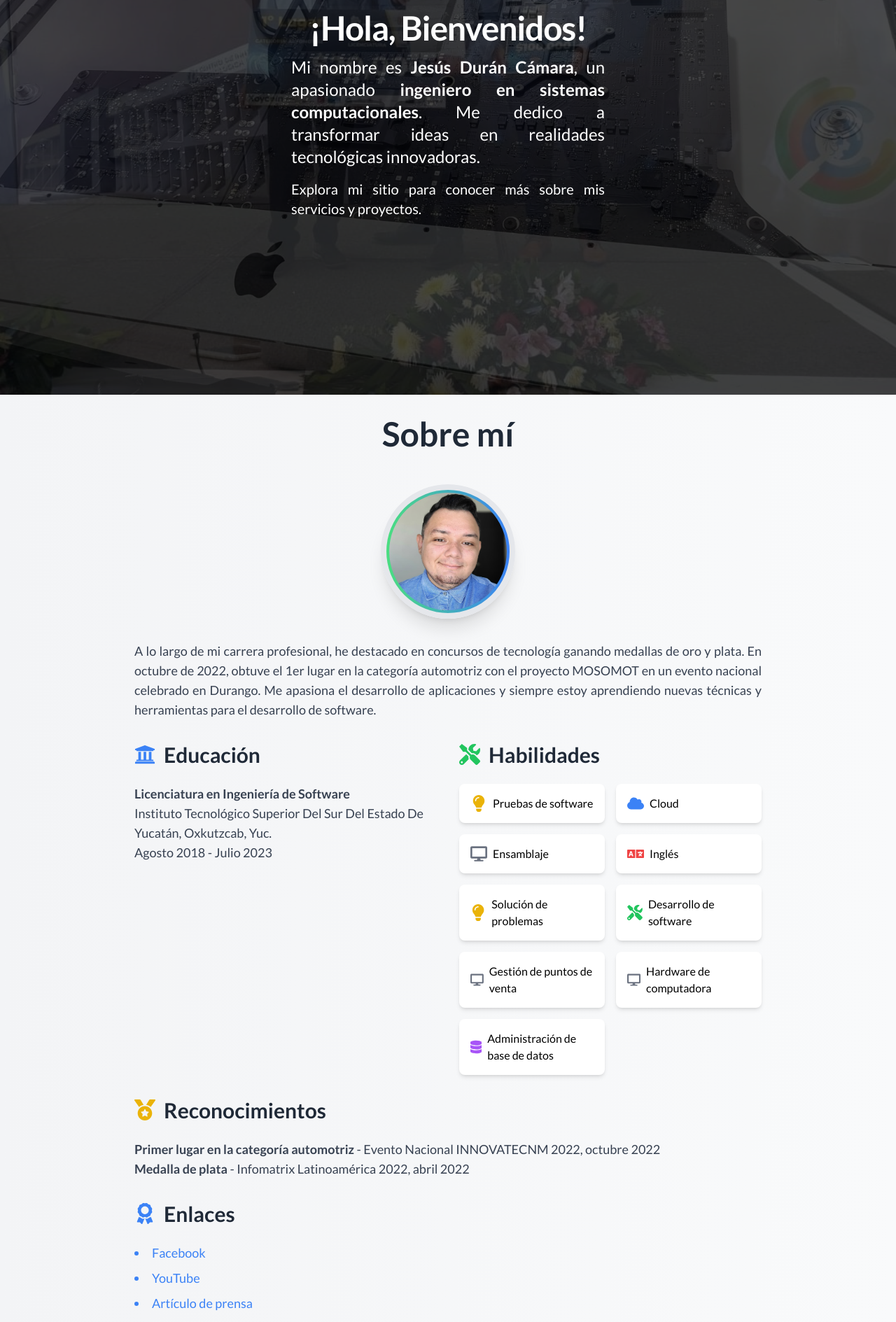
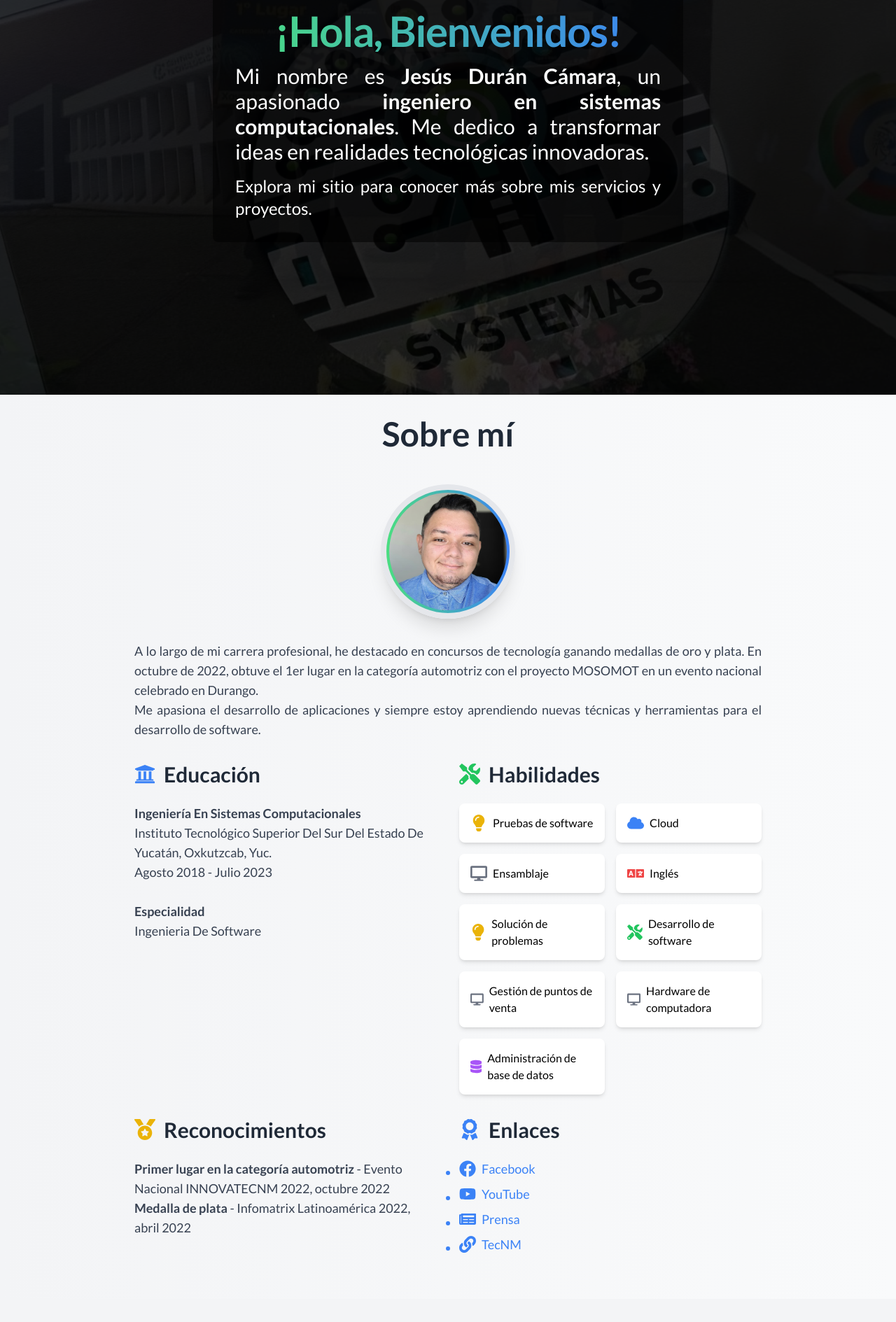
Before and after one commit to jesadc/mipersonalpage, a React (Vite) app: page / in a window 1280 px wide. Shown: the part 300-2189 px from the top of the page at 70% size. Built offline with nearby package versions, Linux system fonts and the light colour scheme; the HTML template or start-up script is replaced by a standard one.

Commit message:
update animations

```diff
--- a/src/components/About.tsx
+++ b/src/components/About.tsx
@@ -1,40 +1,83 @@
 import React from 'react';
 import { motion } from 'framer-motion';
-import { FaMedal, FaUniversity, FaTools, FaCloud, FaDesktop, FaLanguage, FaLightbulb, FaDatabase, FaAward } from 'react-icons/fa';
+import { FaMedal, FaUniversity, FaTools, FaCloud, FaDesktop, FaLanguage, FaLightbulb, FaDatabase, FaAward, FaFacebook, FaYoutube, FaNewspaper, FaLink } from 'react-icons/fa';
 import profileImage from '../assets/perfil.jpg'; // Asegúrate de que la ruta sea correcta
 
 const About: React.FC = () => {
+  const itemVariants = {
+    hidden: { opacity: 0, scale: 0.8 },
+    visible: { opacity: 1, scale: 1 }
+  };
+
   return (
     <motion.section
       id="about"
       className="p-6 sm:p-8 bg-gradient-to-r from-gray-100 to-gray-50"
-      initial={{ opacity: 0, y: 50 }}
-      whileInView={{ opacity: 1, y: 0 }}
+      initial="hidden"
+      whileInView="visible"
       transition={{ duration: 0.5 }}
       viewport={{ once: true }}
+      variants={{
+        hidden: { opacity: 0, y: 50 },
+        visible: { opacity: 1, y: 0, transition: { duration: 0.5 } }
+      }}
     >
       <div className="container mx-auto max-w-4xl">
-        <h2 className="text-4xl sm:text-5xl font-extrabold mb-10 sm:mb-12 text-center text-gray-800">Sobre mí</h2>
+        <motion.h2
+          className="text-4xl sm:text-5xl font-extrabold mb-10 sm:mb-12 text-center text-gray-800"
+          variants={itemVariants}
+          initial="hidden"
+          whileInView="visible"
+          viewport={{ once: true }}
+        >
+          Sobre mí
+        </motion.h2>
         <div className="flex flex-col items-center mb-8">
-          <div className="w-36 h-36 sm:w-48 sm:h-48 rounded-full border-4 sm:border-8 p-1 bg-gradient-to-r from-green-400 to-blue-500 shadow-xl mb-6 sm:mb-8">
+          <motion.div
+            className="w-36 h-36 sm:w-48 sm:h-48 rounded-full border-4 sm:border-8 p-1 bg-gradient-to-r from-green-400 to-blue-500 shadow-xl mb-6 sm:mb-8"
+            variants={itemVariants}
+            initial="hidden"
+            whileInView="visible"
+            viewport={{ once: true }}
+          >
             <img src={profileImage} alt="Jesús Durán" className="w-full h-full rounded-full object-cover" />
-          </div>
-          <p className="text-base sm:text-lg text-gray-700 leading-relaxed text-justify">
-            A lo largo de mi carrera profesional, he destacado en concursos de tecnología ganando medallas de oro y plata. En octubre de 2022, obtuve el 1er lugar en la categoría automotriz con el proyecto MOSOMOT en un evento nacional celebrado en Durango. Me apasiona el desarrollo de aplicaciones y siempre estoy aprendiendo nuevas técnicas y herramientas para el desarrollo de software.
-          </p>
+          </motion.div>
+          <motion.p
+            className="text-base sm:text-lg text-gray-700 leading-relaxed text-justify"
+            variants={itemVariants}
+            initial="hidden"
+            whileInView="visible"
+            viewport={{ once: true }}
+          >
+            A lo largo de mi carrera profesional, he destacado en concursos de tecnología ganando medallas de oro y plata. En octubre de 2022, obtuve el 1er lugar en la categoría automotriz con el proyecto MOSOMOT en un evento nacional celebrado en Durango.
+            <br /> Me apasiona el desarrollo de aplicaciones y siempre estoy aprendiendo nuevas técnicas y herramientas para el desarrollo de software.
+          </motion.p>
         </div>
         <div className="grid gap-8 md:grid-cols-2 mb-8">
-          <div>
+          <motion.div
+            variants={itemVariants}
+            initial="hidden"
+            whileInView="visible"
+            viewport={{ once: true }}
+          >
             <h3 className="text-2xl sm:text-3xl font-bold mb-4 sm:mb-6 flex items-center text-gray-800">
               <FaUniversity className="mr-2 sm:mr-3 text-blue-500" /> Educación
             </h3>
             <p className="text-base sm:text-lg text-gray-700 leading-relaxed">
-              <strong>Licenciatura en Ingeniería de Software</strong><br/>
+              <strong>Ingeniería En Sistemas Computacionales</strong><br/>
               Instituto Tecnológico Superior Del Sur Del Estado De Yucatán, Oxkutzcab, Yuc.<br/>
-              Agosto 2018 - Julio 2023
+              Agosto 2018 - Julio 2023 <br /><br />
+              <strong>Especialidad</strong>
+              <br/>
+              Ingenieria De Software<br/>
             </p>
-          </div>
-          <div>
+          </motion.div>
+          <motion.div
+            variants={itemVariants}
+            initial="hidden"
+            whileInView="visible"
+            viewport={{ once: true }}
+          >
             <h3 className="text-2xl sm:text-3xl font-bold mb-4 sm:mb-6 flex items-center text-gray-800">
               <FaTools className="mr-2 sm:mr-3 text-green-500" /> Habilidades
             </h3>
@@ -53,9 +96,9 @@ const About: React.FC = () => {
                 <motion.div
                   key={index}
                   className="flex items-center bg-white p-3 sm:p-4 rounded-lg shadow-md hover:shadow-lg transition-shadow duration-300"
-                  initial={{ opacity: 0, scale: 0.8 }}
-                  whileInView={{ opacity: 1, scale: 1 }}
-                  transition={{ duration: 0.3 }}
+                  variants={itemVariants}
+                  initial="hidden"
+                  whileInView="visible"
                   viewport={{ once: true }}
                 >
                   {skill.icon}
@@ -63,9 +106,15 @@ const About: React.FC = () => {
                 </motion.div>
               ))}
             </div>
+          </motion.div>
         </div>
-        </div>
-        <div className="mb-8">
+        <div className="grid grid-cols-1 md:grid-cols-2 gap-8 mb-8">
+          <motion.div
+            variants={itemVariants}
+            initial="hidden"
+            whileInView="visible"
+            viewport={{ once: true }}
+          >
             <h3 className="text-2xl sm:text-3xl font-bold mb-4 sm:mb-6 flex items-center text-gray-800">
               <FaMedal className="mr-2 sm:mr-3 text-yellow-500" /> Reconocimientos
             </h3>
@@ -73,17 +122,48 @@ const About: React.FC = () => {
               <strong>Primer lugar en la categoría automotriz</strong> - Evento Nacional INNOVATECNM 2022, octubre 2022<br/>
               <strong>Medalla de plata</strong> - Infomatrix Latinoamérica 2022, abril 2022
             </p>
-        </div>
-        <div>
+          </motion.div>
+          <motion.div
+            variants={itemVariants}
+            initial="hidden"
+            whileInView="visible"
+            viewport={{ once: true }}
+          >
             <h3 className="text-2xl sm:text-3xl font-bold mb-4 sm:mb-6 flex items-center text-gray-800">
               <FaAward className="mr-2 sm:mr-3 text-blue-500" /> Enlaces
             </h3>
-          <ul className="list-disc list-inside text-base sm:text-lg text-blue-500 space-y-2">
-            <li><a href="https://www.facebook.com/jesus.durancamara" target="_blank" rel="noopener noreferrer" className="hover:underline">Facebook</a></li>
-            <li><a href="https://www.youtube.com/channel/UCLh5uMp9ElVUh0mACuyCF1A" target="_blank" rel="noopener noreferrer" className="hover:underline">YouTube</a></li>
-            <li><a href="https://www.yucatan.com.mx/yucatan/2022/10/23/el-itssy-presente-en-justa-356016.html" target="_blank" rel="noopener noreferrer" className="hover:underline">Artículo de prensa</a></li>
-            <li><a href="https://www.tecnm.mx/?vista=noticia&id=2931" target="_blank" rel="noopener noreferrer" className="hover:underline">Noticia en TecNM</a></li>
+            <ul className="list-disc w-min text-base sm:text-lg text-blue-500 space-y-2">
+              {[
+                {
+                  label: 'Facebook',
+                  url: 'https://www.facebook.com/jesus.durancamara',
+                  icon: <FaFacebook className="w-6 h-6 mr-2" />
+                },
+                {
+                  label: 'YouTube',
+                  url: 'https://www.youtube.com/channel/UCLh5uMp9ElVUh0mACuyCF1A',
+                  icon: <FaYoutube className="w-6 h-6 mr-2" />
+                },
+                {
+                  label: 'Prensa',
+                  url: 'https://www.yucatan.com.mx/yucatan/2022/10/23/el-itssy-presente-en-justa-356016.html',
+                  icon: <FaNewspaper className="w-6 h-6 mr-2" />
+                },
+                {
+                  label: 'TecNM',
+                  url: 'https://www.tecnm.mx/?vista=noticia&id=2931',
+                  icon: <FaLink className="w-6 h-6 mr-2" />
+                }
+              ].map((link, index) => (
+                <li key={index}>
+                  <a href={link.url} target="_blank" rel="noopener noreferrer" className="hover:underline flex items-center">
+                    {link.icon}
+                    {link.label}
+                  </a>
+                </li>
+              ))}
             </ul>
+          </motion.div>
         </div>
       </div>
     </motion.section>
--- a/src/components/Home.tsx
+++ b/src/components/Home.tsx
@@ -10,8 +10,6 @@ import durango6 from '../assets/durango6.jpg';
 import guadalajara1 from '../assets/guadalajara1.jpg';
 import guadalajara2 from '../assets/guadalajara2.jpg';
 
-
-
 const images = [
   durango3,
   logoIJD,
@@ -22,7 +20,6 @@ const images = [
   durango6,
   guadalajara1,
   guadalajara2
-
 ];
 
 const Home: React.FC = () => {
@@ -31,7 +28,7 @@ const Home: React.FC = () => {
   useEffect(() => {
     const interval = setInterval(() => {
       setCurrentImage((prev) => (prev + 1) % images.length);
-    }, 2000); // Cambia de imagen cada 5 segundos
+    }, 3000);
     return () => clearInterval(interval);
   }, []);
 
@@ -44,29 +41,30 @@ const Home: React.FC = () => {
               key={image}
               className="absolute inset-0 bg-cover bg-center"
               style={{ backgroundImage: `url(${image})` }}
-              initial={{ opacity: 0 }}
-              animate={{ opacity: 1 }}
-              exit={{ opacity: 0 }}
-              transition={{ duration: 1.5 }}
+              initial={{ opacity: 0, scale: 1.2 }}
+              animate={{ opacity: 1, scale: 1 }}
+              exit={{ opacity: 0, scale: 1.2 }}
+              transition={{ duration: 2 }}
             />
           )
         ))}
       </AnimatePresence>
       <motion.div
-        className="absolute inset-0 bg-black bg-opacity-60"
+        className="absolute inset-0 bg-black bg-opacity-75"
         initial={{ opacity: 0 }}
         animate={{ opacity: 1 }}
         transition={{ duration: 1.5 }}
       />
       <motion.div
-        className="p-8 rounded-lg text-white text-justify max-w-lg mx-auto relative z-10"
+        className="p-8 rounded-lg text-white text-justify max-w-2xl mx-auto relative z-10 bg-opacity-55 bg-black"
         initial={{ opacity: 0, y: 50 }}
         animate={{ opacity: 1, y: 0 }}
         transition={{ duration: 1.5 }}
       >
-        <h1 className="text-5xl font-extrabold tracking-tight text-white text-center">¡Hola, Bienvenidos!</h1>
-        <p className="mt-4 text-2xl font-light">Mi nombre es <span className="font-semibold">Jesús Durán Cámara</span>, un apasionado <span className="font-semibold">ingeniero en sistemas computacionales</span>. Me dedico a transformar ideas en realidades tecnológicas innovadoras.</p>
-        <p className="mt-4 text-xl">Explora mi sitio para conocer más sobre mis servicios y proyectos.</p>
+ <h1 className="text-5xl sm:text-6xl font-extrabold tracking-tight text-center bg-gradient-to-r from-green-400 to-blue-500 bg-clip-text text-transparent">
+          ¡Hola, Bienvenidos!
+        </h1>        <p className="mt-4 text-2xl sm:text-3xl font-light leading-relaxed">Mi nombre es <span className="font-semibold">Jesús Durán Cámara</span>, un apasionado <span className="font-semibold">ingeniero en sistemas computacionales</span>. Me dedico a transformar ideas en realidades tecnológicas innovadoras.</p>
+        <p className="mt-4 text-xl sm:text-2xl leading-relaxed">Explora mi sitio para conocer más sobre mis servicios y proyectos.</p>
       </motion.div>
     </section>
   );
--- a/src/components/Portfolio.tsx
+++ b/src/components/Portfolio.tsx
@@ -47,14 +47,23 @@ const projects = [
 ];
 
 const Portfolio: React.FC = () => {
+  const itemVariants = {
+    hidden: { opacity: 0, y: 20 },
+    visible: { opacity: 1, y: 0 }
+  };
+
   return (
     <motion.section
       id="portfolio"
       className="py-16 bg-gray-50"
-      initial={{ opacity: 0, y: 50 }}
-      whileInView={{ opacity: 1, y: 0 }}
+      initial="hidden"
+      whileInView="visible"
       transition={{ duration: 0.5 }}
       viewport={{ once: true }}
+      variants={{
+        hidden: { opacity: 0, y: 50 },
+        visible: { opacity: 1, y: 0, transition: { duration: 0.5 } }
+      }}
     >
       <div className="container mx-auto px-4">
         <h2 className="text-4xl font-extrabold mb-12 text-center text-gray-800">Portafolio</h2>
@@ -69,15 +78,13 @@ const Portfolio: React.FC = () => {
           }}
           initial="hidden"
           whileInView="visible"
+          viewport={{ once: true }}
         >
           {projects.map((project, index) => (
             <motion.div
               key={index}
               className="bg-white rounded-lg shadow-md hover:shadow-lg transition-shadow duration-300"
-              variants={{
-                hidden: { opacity: 0, y: 20 },
-                visible: { opacity: 1, y: 0 }
-              }}
+              variants={itemVariants}
             >
               <div className="overflow-hidden rounded-t-lg">
                 <img src={project.imageUrl} alt={project.title} className="w-full h-32 sm:h-48 object-cover" />
```
Also changed, not shown: src/App.tsx (+30 -1 lines), src/components/Quotations.tsx (+44 -13 lines), 1 other file (tests, documents, lock files or other folders). Lines whose indentation alone changed are shown as unchanged.
